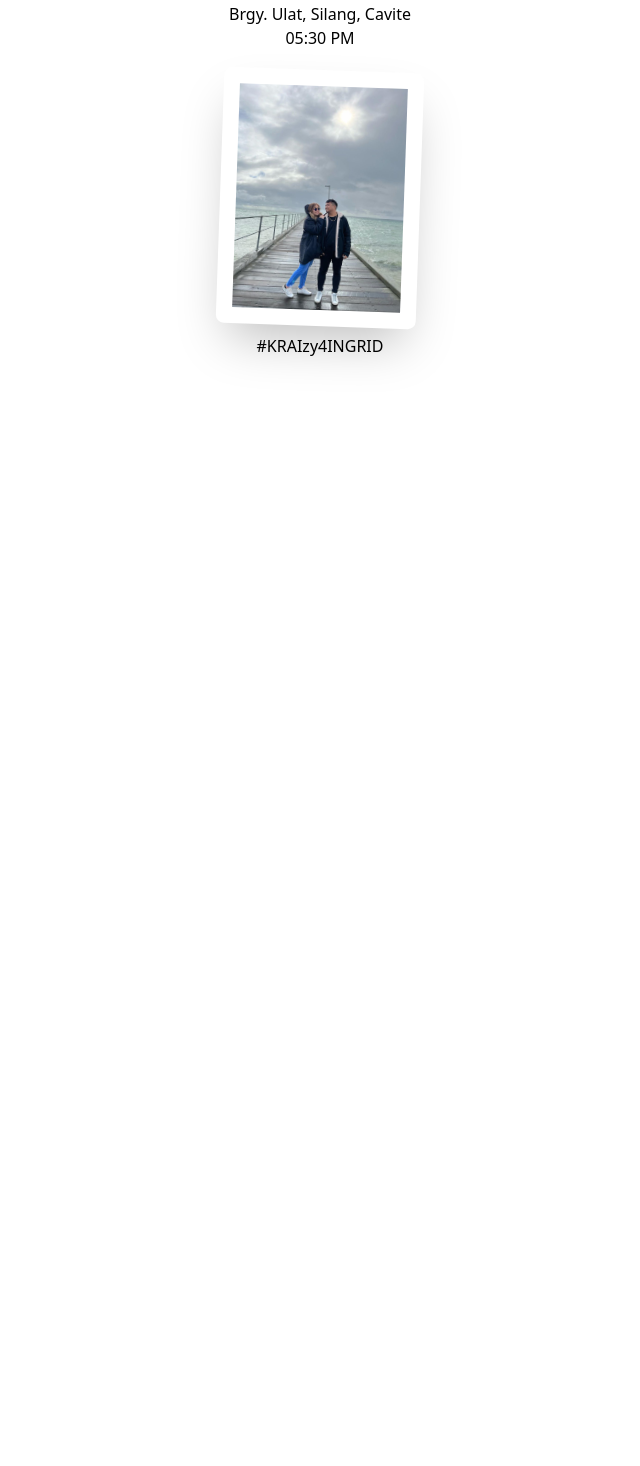
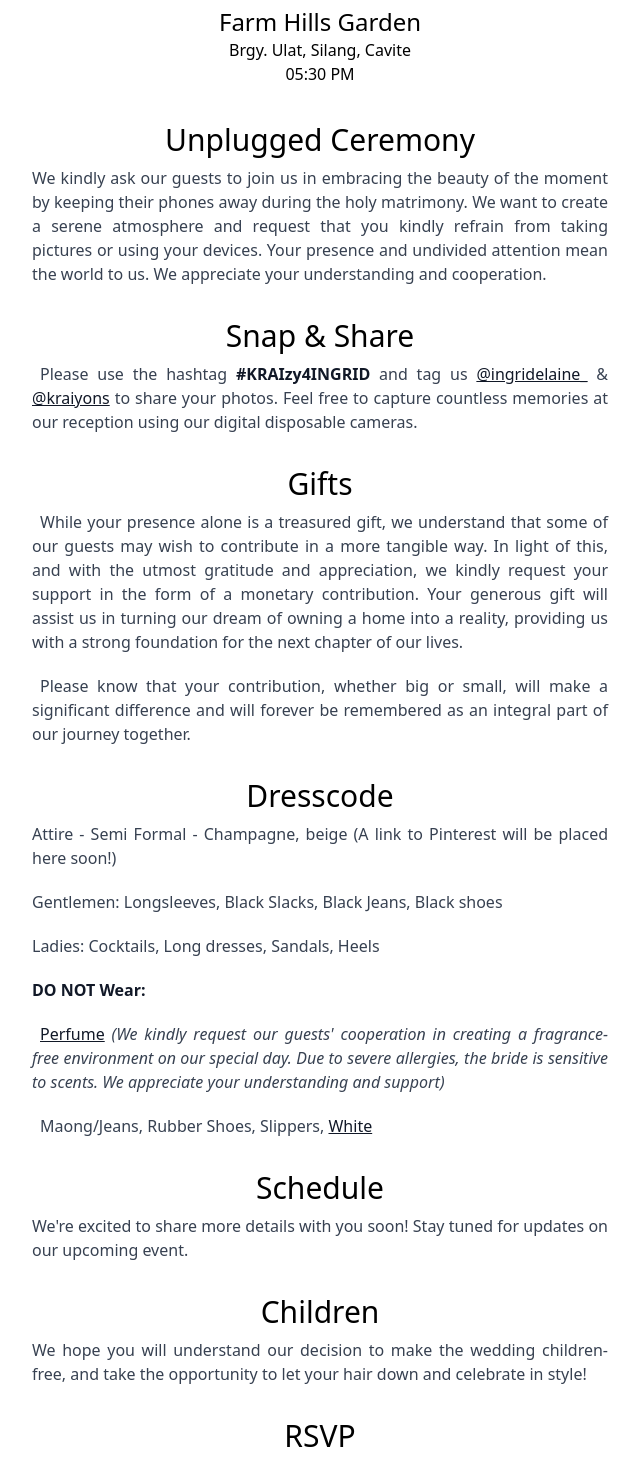
Before and after one commit to kraiyons/imbita-fe, a Next.js app: page /invite/home in a window 1280 px wide. Shown: the part 520-1986 px from the top of the page, without its empty margins (320-960 px from the left). Before the commit the page ends 966 px from the top, so only its background shows below. Built offline with nearby package versions, Linux system fonts and the light colour scheme.

Commit message:
[Feature] Text heroes and content

```diff
--- a/package.json
+++ b/package.json
@@ -20,7 +20,11 @@
     "postcss": "8.4.24",
     "react": "18.2.0",
     "react-dom": "18.2.0",
+    "react-markdown": "^8.0.7",
     "tailwindcss": "3.3.2",
     "typescript": "5.1.3"
+  },
+  "devDependencies": {
+    "@tailwindcss/typography": "^0.5.9"
   }
 }
--- a/src/app/invite/[inviteId]/page.tsx
+++ b/src/app/invite/[inviteId]/page.tsx
@@ -2,9 +2,10 @@ import EventCard from "@/components/EventCard";
 import InviteHeader from "@/components/InviteHeader";
 import ImageCarousel from "@/components/ImageCarousel";
 import SplashScreen from "@/components/SplashScreen";
+import VideoHeader from "@/components/VideoHeader";
+import TextHero from "@/components/TextHero";
 
 import { TParams } from "@/types";
-import VideoHeader from "@/components/VideoHeader";
 
 const data = {
   metadata: {
@@ -17,6 +18,51 @@ const data = {
     showDate: true,
     media: "/media/splash-video.mp4",
   },
+
+  textSections: [
+    {
+      title: "Unplugged Ceremony",
+      description: `We kindly ask our guests to join us in embracing the beauty of the moment by keeping their phones away during the holy matrimony. We want to create a serene atmosphere and request that you kindly refrain from taking pictures or using your devices. Your presence and undivided attention mean the world to us. We appreciate your understanding and cooperation.`,
+    },
+    {
+      title: "Snap & Share",
+      description: `&ensp;Please use the hashtag **#KRAIzy4INGRID** and tag us [@ingridelaine_](https://www.instagram.com/ingridelaine_/) & [@kraiyons](https://www.instagram.com/kraiyons/) to share your photos. Feel free to capture countless memories at our reception using our digital disposable cameras.`,
+    },
+    {
+      title: "Gifts",
+      description:
+        `&ensp;While your presence alone is a treasured gift, we understand that some of our guests may wish to contribute in a more tangible way. In light of this, and with the utmost gratitude and appreciation, we kindly request your support in the form of a monetary contribution. Your generous gift will assist us in turning our dream of owning a home into a reality, providing us with a strong foundation for the next chapter of our lives.` +
+        `\n\n&ensp;Please know that your contribution, whether big or small, will make a significant difference and will forever be remembered as an integral part of our journey together.`,
+    },
+    {
+      title: "Dresscode",
+      description:
+        `Attire - Semi Formal - Champagne, beige (A link to Pinterest will be placed here soon!)` +
+        `\n\nGentlemen: Longsleeves, Black Slacks, Black Jeans, Black shoes` +
+        `\n\nLadies: Cocktails, Long dresses, Sandals, Heels` +
+        `\n\n**DO NOT Wear:** \n\n &ensp;[Perfume]() *(We kindly request our guests' cooperation in creating a fragrance-free environment on our special day. Due to severe allergies, the bride is sensitive to scents. We appreciate your understanding and support)*\n\n&ensp;Maong/Jeans, Rubber Shoes, Slippers, [White]()`,
+    },
+    {
+      title: "Schedule",
+      description:
+        "We're excited to share more details with you soon! Stay tuned for updates on our upcoming event.",
+    },
+    {
+      title: "Children",
+      description: `We hope you will understand our decision to make the wedding children-free,
+    and take the opportunity to let your hair down and celebrate in style!  `,
+    },
+    {
+      title: "RSVP",
+      description:
+        `&ensp;To help us with the planning process, we kindly request that you RSVP to our wedding by email at [rsvp@kraizy4ingrid.com](mailto:rsvp@kraizy4ingrid.com) or via messenger [here](https://messenger.com/t/krai.alapide) as soon as possible, but no later than **August 30, 2023.**` +
+        `\n\n&ensp;Please include the following information in your RSVP email:` +
+        `\n\n&ensp;Full Names: Please mention the full names of all attendees (*including any additional guests if applicable*).` +
+        `\n\n&ensp;Response: Kindly indicate if you will be attending the wedding or if, unfortunately, you won't be able to make it.` +
+        `\n\n&ensp;Dietary Restrictions: If you or any of your guests have any specific dietary restrictions or allergies, please let us know so we can make necessary arrangements.` +
+        `\n\n&ensp;Additional Guests: *If you have been granted a plus-one* or if you plan to bring additional guests, please indicate their names in your response.`,
+    },
+  ],
 
   hashtag: "#KRAIzy4INGRID",
   events: [
@@ -54,8 +100,20 @@ export default function InviteHomePage({ params }: { params: TParams }) {
       {data?.events.map((event) => (
         <EventCard key={event.id} details={event} />
       ))}
+
+      <div className="flex flex-col items-center">
+        {data?.textSections.map((item, key) => (
+          <TextHero
+            title={item.title}
+            description={item.description}
+            key={key}
+          />
+        ))}
+      </div>
+
       <ImageCarousel />
       {/* <SplashScreen media={data.splashscreen.media} /> */}
+
       <div className="py-2">{data.hashtag}</div>
     </div>
   );
--- a/src/components/ImageCarousel/index.tsx
+++ b/src/components/ImageCarousel/index.tsx
@@ -1,4 +1,5 @@
 import ImageWrapper from "./ImageWrapper";
+
 const data = [
   {
     path: "/media/bridge.jpg",
@@ -7,7 +8,7 @@ const data = [
 ];
 export default function ImageCarousel() {
   return (
-    <div className="flex items-center justify-center">
+    <div className="flex items-center justify-center py-5">
       {data.map((e, idx) => (
         <ImageWrapper key={idx} path={e.path} alt={e.alt} />
       ))}
--- a/src/components/InviteHeader/index.tsx
+++ b/src/components/InviteHeader/index.tsx
@@ -8,9 +8,11 @@ export default function Header(props: TProps) {
   const header = props.details;
   return (
     <>
-      <div className="text-4xl">{header.title}</div>
+      <div className="text-5xl">{header.title}</div>
       {header.showDate && (
-        <div>{moment(header.date).format("MMMM D, YYYY")}</div>
+        <div className="text-3xl py-2">
+          {moment(header.date).format("MMMM D, YYYY")}
+        </div>
       )}
     </>
   );
--- /dev/null
+++ b/src/components/TextHero/index.tsx
@@ -0,0 +1,17 @@
+import ReactMarkdown from "react-markdown";
+
+type TProps = {
+  title: string;
+  description: string;
+};
+
+export default function TextHero({ title, description }: TProps) {
+  return (
+    <div className="py-4 max-w-sm md:max-w-md lg:max-w-lg xl:max-w-xl 2xl:max-w-2xl">
+      <h3 className="text-xl md:text-3xl pb-2">{title}</h3>
+      <ReactMarkdown className="prose text-justify w-full max-w-none text-sm md:text-base">
+        {description}
+      </ReactMarkdown>
+    </div>
+  );
+}
--- a/tailwind.config.js
+++ b/tailwind.config.js
@@ -1,18 +1,18 @@
 /** @type {import('tailwindcss').Config} */
 module.exports = {
   content: [
-    './src/pages/**/*.{js,ts,jsx,tsx,mdx}',
-    './src/components/**/*.{js,ts,jsx,tsx,mdx}',
-    './src/app/**/*.{js,ts,jsx,tsx,mdx}',
+    "./src/pages/**/*.{js,ts,jsx,tsx,mdx}",
+    "./src/components/**/*.{js,ts,jsx,tsx,mdx}",
+    "./src/app/**/*.{js,ts,jsx,tsx,mdx}",
   ],
   theme: {
     extend: {
       backgroundImage: {
-        'gradient-radial': 'radial-gradient(var(--tw-gradient-stops))',
-        'gradient-conic':
-          'conic-gradient(from 180deg at 50% 50%, var(--tw-gradient-stops))',
+        "gradient-radial": "radial-gradient(var(--tw-gradient-stops))",
+        "gradient-conic":
+          "conic-gradient(from 180deg at 50% 50%, var(--tw-gradient-stops))",
       },
     },
   },
-  plugins: [],
-}
+  plugins: [require("@tailwindcss/typography")],
+};
```
Also changed, not shown: 1 other file (tests, documents, lock files or other folders).
